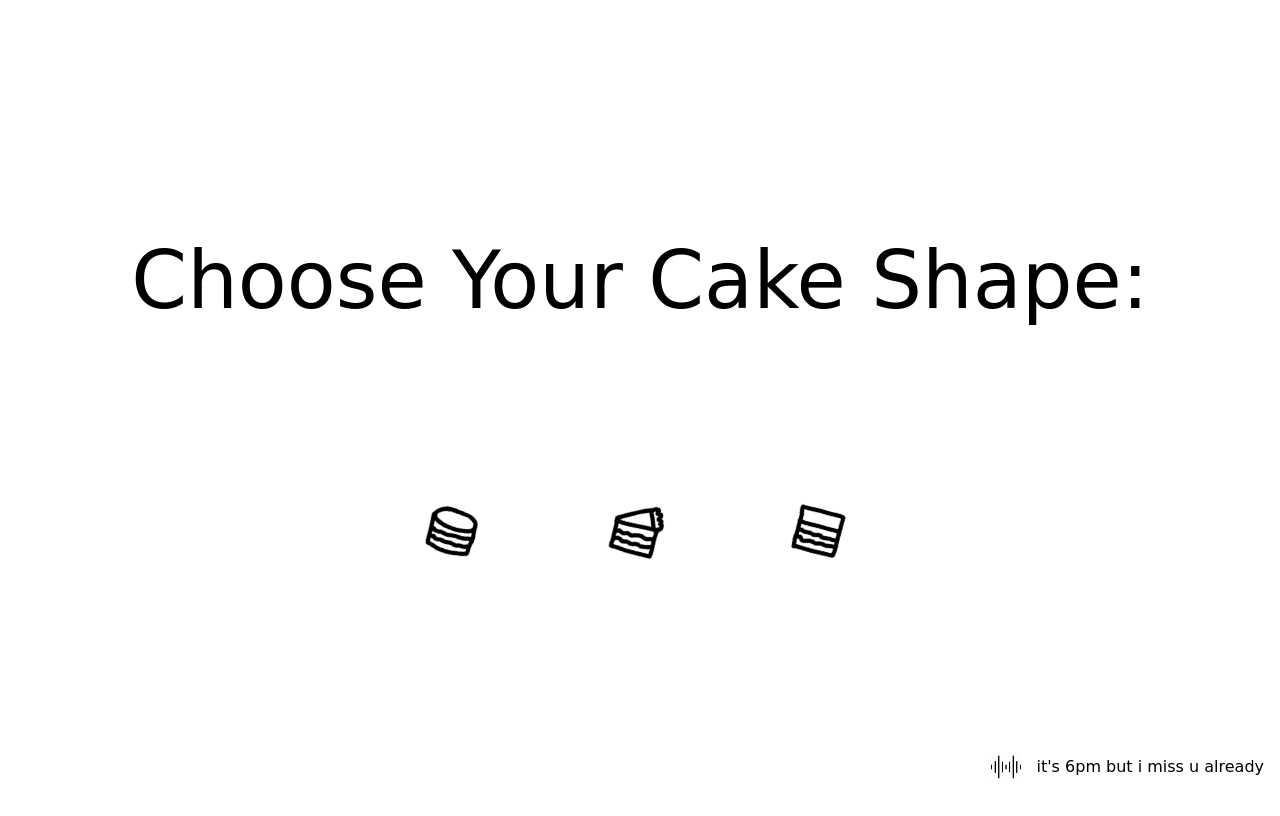
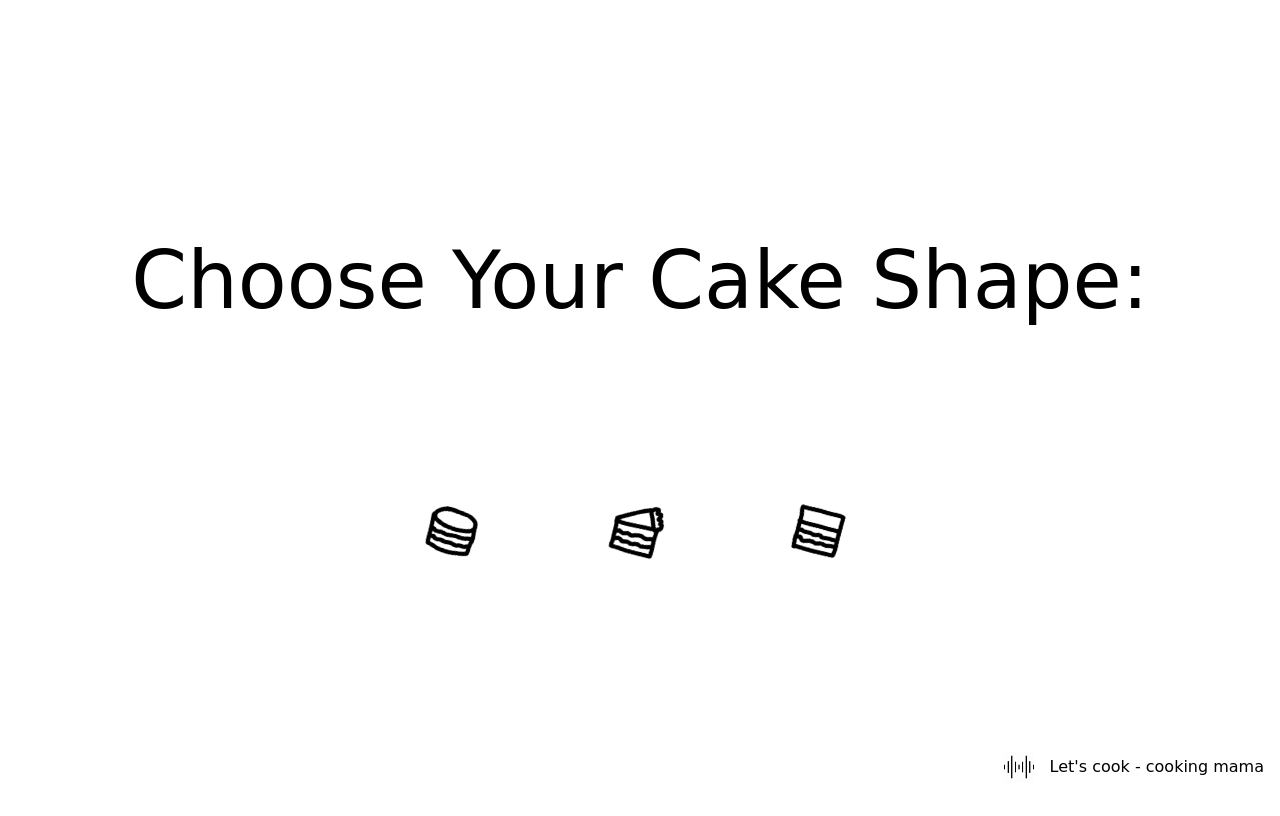
Before and after one commit to CeperMail/CeperMail.github.io, a plain HTML site: page index.html in a window 1280 px wide. Both pictures are taken after a click on the link "start". Drawn offline with nearby package versions, Linux system fonts and the light colour scheme; a web font is replaced by a local one.

Commit message:
Update index.html

```diff
--- a/index.html
+++ b/index.html
@@ -130,7 +130,7 @@
         </div>
         <div style="cursor: pointer; display: none;" id="music">
             <img src="././assets/sound.gif" width="30" height="30" style="margin-right:1rem;">
-            <p id="songTitle" style="margin-right:1rem;"></a>it's 6pm but i miss u already</p>
+            <p id="songTitle" style="margin-right:1rem;"></a>Let's cook - cooking mama</p>
             <audio id="bgm" type="mp3"src="./assets/bgm.mp3"></audio>
         </div>
         <div style="cursor: pointer;" id="downloadImage" style="display: none;">
```
